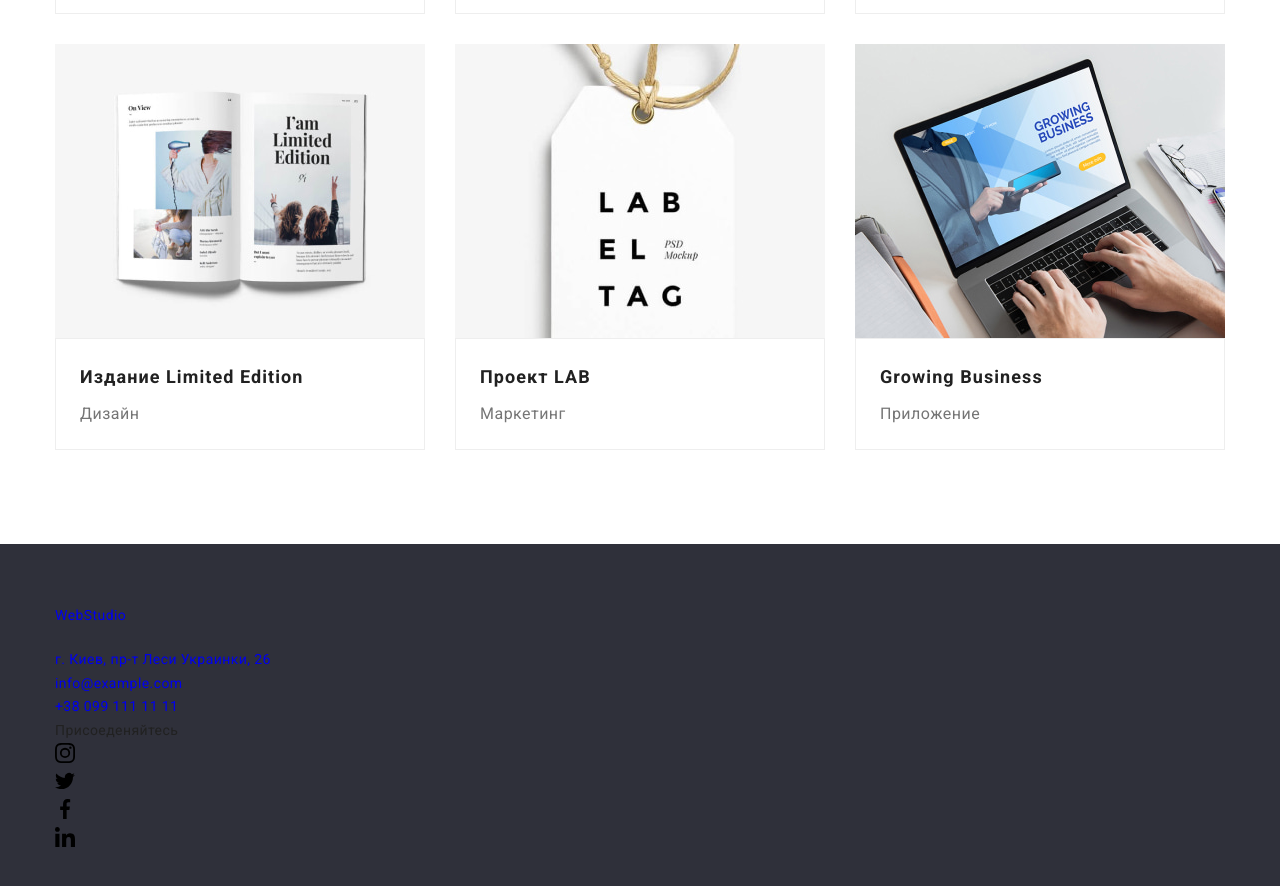
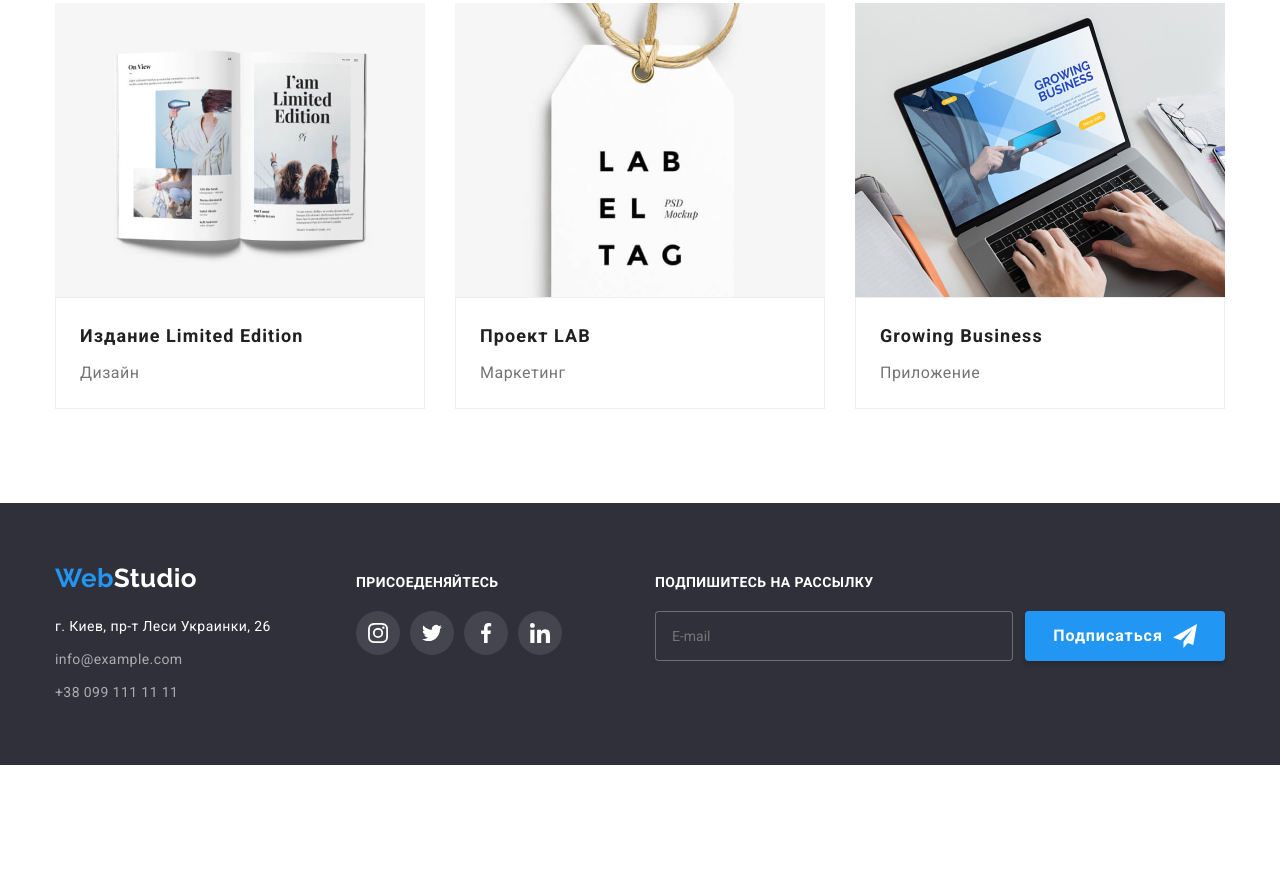
Before and after one commit to ArtemOliynyk21/goit-markup-hw-07, a plain HTML site: page portfolio.html in a window 1280 px wide. Shown: the part 1168-2054 px from the top of the page. After the commit the page ends 1933 px from the top, so only its background shows below. Drawn offline with nearby package versions, Linux system fonts and the light colour scheme.

Commit message:
hw-7 porfolio finish

```diff
--- a/css/styles.css
+++ b/css/styles.css
@@ -379,12 +379,15 @@ ul {
 .footer__contacts {
   flex-grow: 1;
 }
-.footer__link {
+.footer__logo {
   font-family: var(--secondary-font);
   font-weight: 700;
   font-size: 26px;
   line-height: 1.19;
   color: var(--primary-txt--mode-black);
+}
+.footer__logo--blue{
+  color: var(--accent-txt);
 }
 .address {
   font-style: normal;
@@ -449,7 +452,7 @@ ul {
   margin-top: 20px;
 }
 
-.subscription_title {
+.subscription__title {
   font-weight: 700;
   font-size: 14px;
   line-height: 1.14;
--- a/portfolio.html
+++ b/portfolio.html
@@ -19,33 +19,33 @@
   </head>
   <body>
     <header class="header">
-      <div class="container container-header">
-        <a class="header-link link" href="./index.html"> <span class="logo">Web</span>Studio</a>
+      <div class="header__container container">
+        <a class="header__logo link" href="./index.html"> <span class="header__logo--blue">Web</span>Studio</a>
         <nav class="nav">
-          <ul class="nav-list list">
-            <li class="nav-item">
-              <a class="nav-link link" href="./index.html">Студия</a>
+          <ul class="nav__list">
+            <li class="nav__item">
+              <a class="nav__link link" href="./index.html">Студия</a>
             </li>
-            <li class="nav-item">
-              <a class="nav-link link current" href="">Портфолио</a>
+            <li class="nav__item">
+              <a class="nav__link link nav__link--current" href="">Портфолио</a>
             </li>
-            <li class="nav-item">
-              <a class="nav-link link" href="">Контакты</a>
+            <li class="nav__item">
+              <a class="nav__link link" href="">Контакты</a>
             </li>
           </ul>
         </nav>
-        <ul class="contact-list">
-          <li class="contact-item">
-            <a class="contact-link link" href="mailto:info@devstudio.com">
-              <svg class="contact-icon" width="16px" height="12px">
+        <ul class="contact">
+          <li class="contact__item">
+            <a class="contact__link link" href="mailto:info@devstudio.com">
+              <svg class="contact__icon" width="16px" height="12px">
                 <use href="./images/icons.svg#icon-envelope"></use>
               </svg>
               info@devstudio.com
             </a>
           </li>
-          <li class="contact-item">
-            <a class="contact-link link" href="tel:+380961111111">
-              <svg class="contact-icon" width="10px" height="16px">
+          <li class="contact__item">
+            <a class="contact__link link" href="tel:+380961111111">
+              <svg class="contact__icon" width="10px" height="16px">
                 <use href="./images/icons.svg#icon-smartphone"></use>
               </svg>
               +38 096 111 11 11</a
@@ -258,58 +258,70 @@
       </section>
     </main>
     <footer class="footer">
-      <div class="container footer-container">
-        <div class="footer-adress">
-          <a class="footer-link link" href="./index.html"> <span class="logo">Web</span>Studio</a>
+      <div class="container footer__container">
+        <div class="footer__contacts">
+          <a class="footer__logo link" href="./index.html"> <span class="footer__logo--blue">Web</span>Studio</a>
           <address class="address">
-            <ul class="address-list">
-              <li class="address-item">
-                <a class="address-link link" href="https://goo.gl/maps/LVAJjjuwZ4dbW4YDA"
+            <ul class="address__list">
+              <li class="address__item">
+                <a class="address__link link" href="https://goo.gl/maps/LVAJjjuwZ4dbW4YDA"
                   >г. Киев, пр-т Леси Украинки, 26</a
                 >
               </li>
-              <li class="address-item">
-                <a class="address-contacts link" href="mailto:info@example.com">info@example.com</a>
+              <li class="address__item">
+                <a class="address__contacts link" href="mailto:info@example.com">info@example.com</a>
               </li>
-              <li class="address-item">
-                <a class="address-contacts link" href="tel:+380991111111">+38 099 111 11 11</a>
+              <li class="address__item">
+                <a class="address__contacts link" href="tel:+380991111111">+38 099 111 11 11</a>
               </li>
             </ul>
           </address>
         </div>
-        <div class="networks">
-          <p class="networks-txt">Присоеденяйтесь</p>
-          <ul class="networks-list">
-            <li class="networks-item">
-              <a href="" class="networks-link">
-                <svg width="20px" height="20px" class="networks-icons">
+        <div class="footer-socials">
+          <p class="footer-socials__title">Присоеденяйтесь</p>
+          <ul class="footer-socials__list">
+            <li class="footer-socials__item">
+              <a href="" class="footer-socials__link">
+                <svg width="20px" height="20px" class="footer-socials__icon">
                   <use href="./images/icons.svg#icon-instagram"></use>
                 </svg>
               </a>
             </li>
-            <li class="networks-item">
-              <a href="" class="networks-link">
-                <svg width="20px" height="20px" class="networks-icons">
+            <li class="footer-socials__item">
+              <a href="" class="footer-socials__link">
+                <svg width="20px" height="20px" class="footer-socials__icon">
                   <use href="./images/icons.svg#icon-twitter"></use>
                 </svg>
               </a>
             </li>
-            <li class="networks-item">
-              <a href="" class="networks-link">
-                <svg width="20px" height="20px" class="networks-icons">
+            <li class="footer-socials__item">
+              <a href="" class="footer-socials__link">
+                <svg width="20px" height="20px" class="footer-socials__icon">
                   <use href="./images/icons.svg#icon-facebook"></use>
                 </svg>
               </a>
             </li>
-            <li class="networks-item">
-              <a href="" class="networks-link">
-                <svg width="20px" height="20px" class="networks-icons">
+            <li class="footer-socials__item">
+              <a href="" class="footer-socials__link">
+                <svg width="20px" height="20px" class="footer-socials__icon">
                   <use href="./images/icons.svg#icon-linkedin"></use>
                 </svg>
               </a>
             </li>
           </ul>
         </div>
+        <form class="subscription">
+          <p class="subscription__title">Подпишитесь на рассылку</p>
+          <div class="subscription__form">
+            <input class="subscription__input" type="email" name="email" id="email" placeholder="E-mail" />
+            <button tupe="submit" class="subscription__btn">
+              Подписаться
+              <svg width="24px" height="24px" class="subscription__icon">
+                <use href="./images/icons.svg#icon-send"></use>
+              </svg>
+            </button>
+          </div>
+        </form>
       </div>
     </footer>
   </body>
```
Also changed, not shown: index.html (+2 -2 lines).
